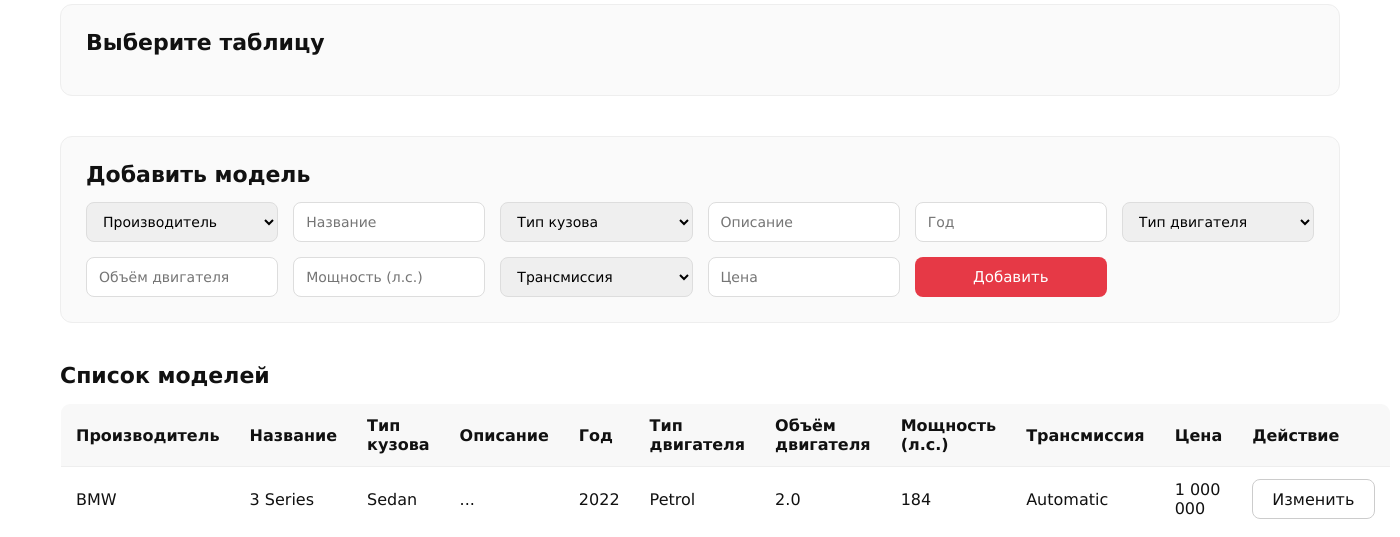
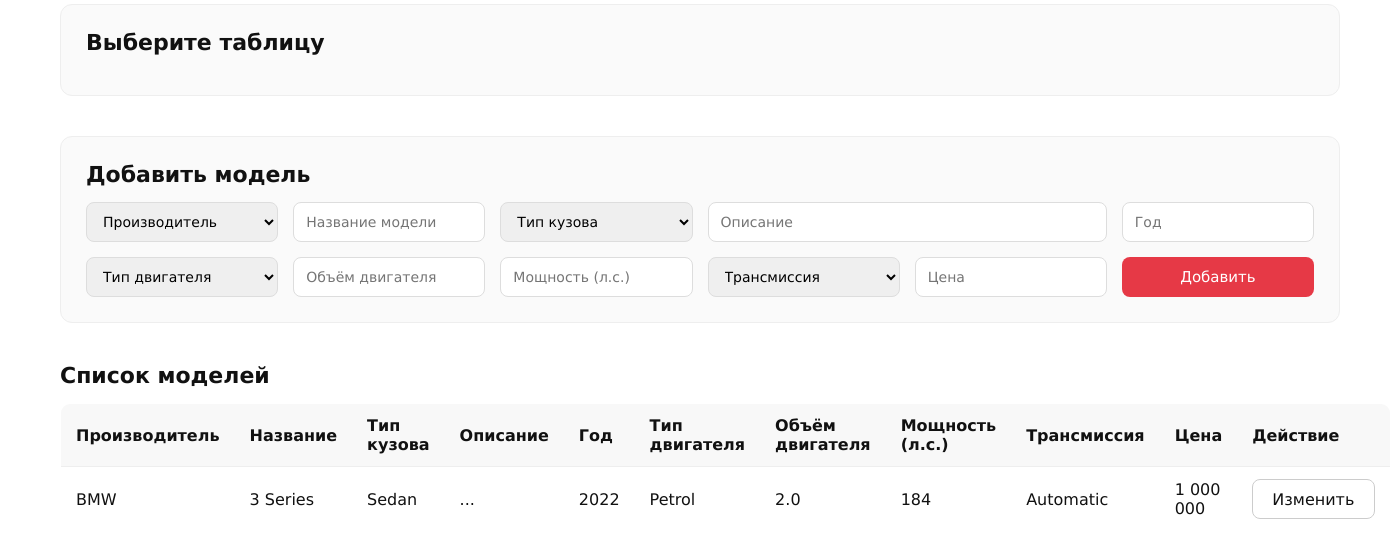
Before and after one commit to HanamileH/AxiomAuto, a Flask app: template app/templates/staff/models.html in a window 1400 px wide. Shown: the part 180-717 px from the top of the page. Run offline with Flask 3, Linux system fonts and the light colour scheme; the template is opened without the code that fills it, so the values that code supplies are empty; parts of the project's set-up code (start-up, migrations or seed data) failed here and were passed over.

Commit message:
Update form IDs and placeholders in staff models template

```diff
--- a/app/templates/staff/models.html
+++ b/app/templates/staff/models.html
@@ -4,7 +4,7 @@
 {% block addtext %}Добавить модель{% endblock %}
 
 {% block addpanel %}
-    <form id="modelForm">
+    <form id="addObjectForm">
         <select required>
             <option value="" disabled selected>Производитель</option>
             <option value="BMW">BMW</option>
@@ -17,7 +17,7 @@
             <option value="Land Rover">Land Rover</option>
             <option value="Tesla">Tesla</option>
         </select>
-        <input type="text" placeholder="Название" required>
+        <input type="text" placeholder="Название модели" required>
         <select required>
             <option value="" disabled selected>Тип кузова</option>
             <option value="Sedan">Седан</option>
@@ -27,7 +27,7 @@
             <option value="Convertible">Кабриолет</option>
             <option value="Wagon">Универсал</option>
         </select>
-        <input type="text" placeholder="Описание" required>
+        <input type="text" placeholder="Описание" style="grid-column: span 2;" required>
         <input type="text" placeholder="Год" required>
         <select required>
             <option value="" disabled selected>Тип двигателя</option>
@@ -70,7 +70,7 @@
                 <th>Действие</th>
             </tr>
         </thead>
-        <tbody>
+        <tbody id="objectsTableBody">
             <tr>
                 <td>BMW</td>
                 <td>3 Series</td>
```
